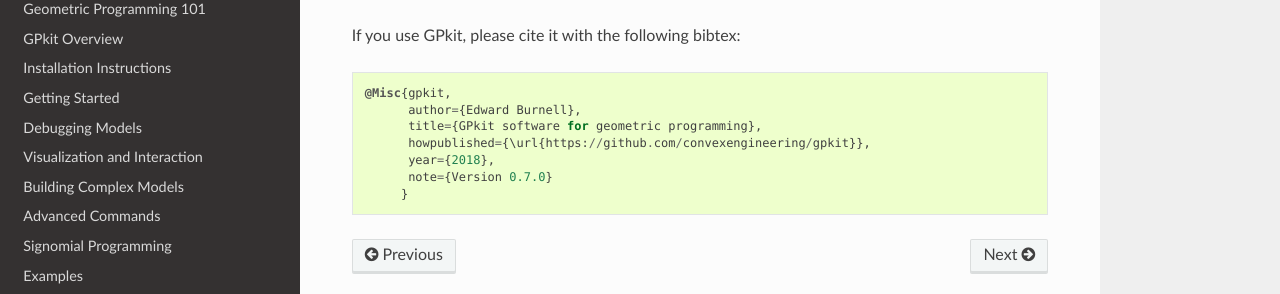
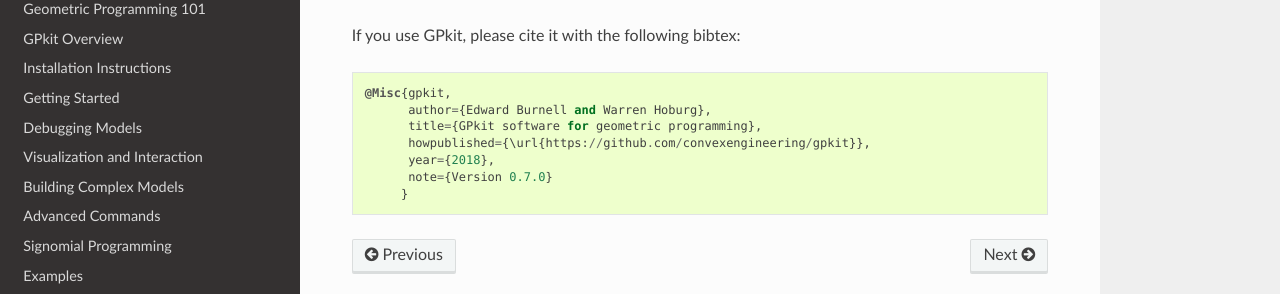
Before and after one commit to convexengineering/gpkit, a Sphinx documentation site: the page built from docs/source/citinggpkit.rst, in a window 1280 px wide. Shown: the part 136-430 px from the top of the page. Built offline with Sphinx 7.4.7 and the Read the Docs theme 2.0.0, drawn with Linux system fonts in a browser that asks for light colours.

Commit message:
Update citinggpkit.rst

```diff
--- a/docs/source/citinggpkit.rst
+++ b/docs/source/citinggpkit.rst
@@ -4,7 +4,7 @@
 If you use GPkit, please cite it with the following bibtex::
 
     @Misc{gpkit,
-          author={Edward Burnell},
+          author={Edward Burnell and Warren Hoburg},
           title={GPkit software for geometric programming},
           howpublished={\url{https://github.com/convexengineering/gpkit}},
           year={2018},
```
